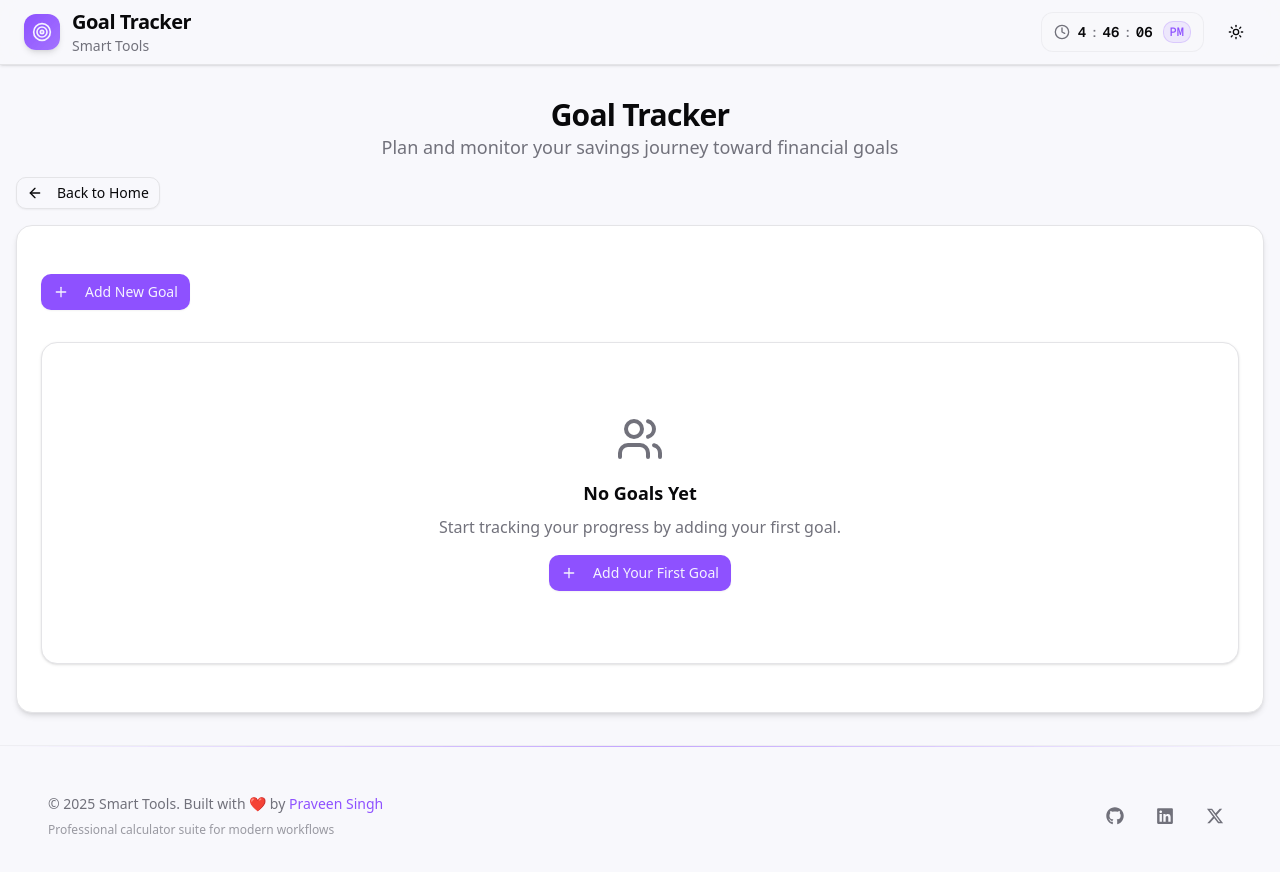
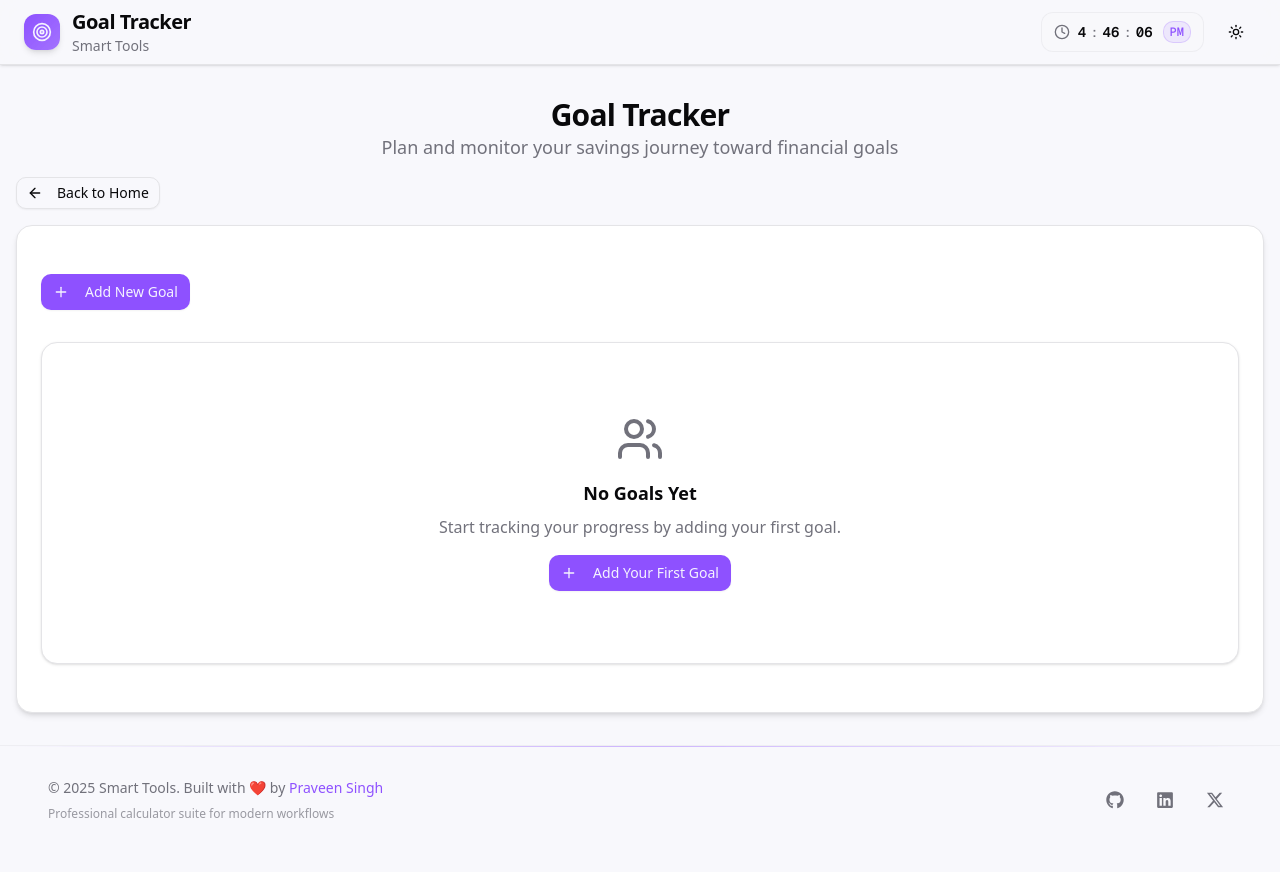
Before and after one commit to Praveenskg/smart-tools, a Next.js app: page /goal-tracker in a window 1280 px wide. Shown: the top 872 px of the page. Built offline with nearby package versions, Linux system fonts and the light colour scheme.

Commit message:
fix: update Footer component styling for improved visual consistency
- Adjusted the height of the gradient line in the footer for better aesthetics.
- Modified the gradient opacity for enhanced visual clarity.
- Cleaned up the layout by removing unnecessary padding in the footer section.

```diff
--- a/src/components/footer.tsx
+++ b/src/components/footer.tsx
@@ -3,9 +3,9 @@ import { FaGithub, FaLinkedin, FaXTwitter } from "react-icons/fa6";
 
 function Footer() {
   return (
-    <footer className="relative border-t border-border/50 bg-background/95 backdrop-blur-sm">
-      <div className="absolute top-0 h-px w-full bg-gradient-to-r from-transparent via-primary/50 to-transparent"></div>
-      <div className="mx-auto px-4 sm:px-6 lg:px-12 py-6 sm:py-8 lg:py-12 max-w-7xl">
+    <footer className="relative border-t border-border/50 bg-background/95 backdrop-blur-sm ">
+      <div className="absolute top-0 h-[0.5px] w-full bg-gradient-to-r from-transparent via-primary/40 to-transparent" />
+      <div className="mx-auto px-4 sm:px-6 lg:px-12 py-6 sm:py-8  max-w-7xl">
         <div className="flex flex-col md:flex-row items-center justify-between gap-4 sm:gap-6">
           <div className="flex flex-col items-center md:items-start gap-2 text-center md:text-left">
             <p className="text-xs sm:text-sm text-muted-foreground">
```
